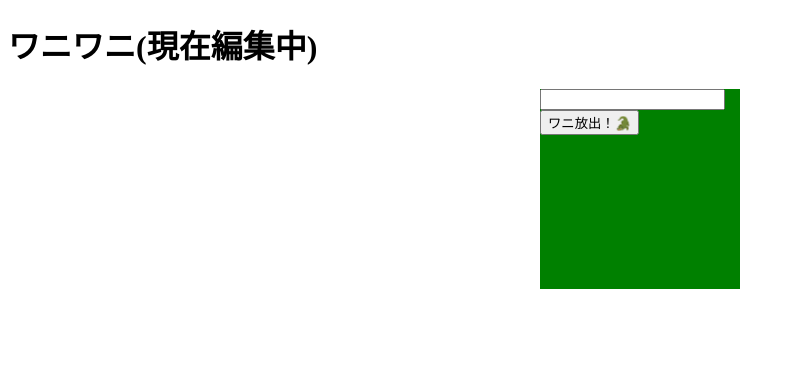
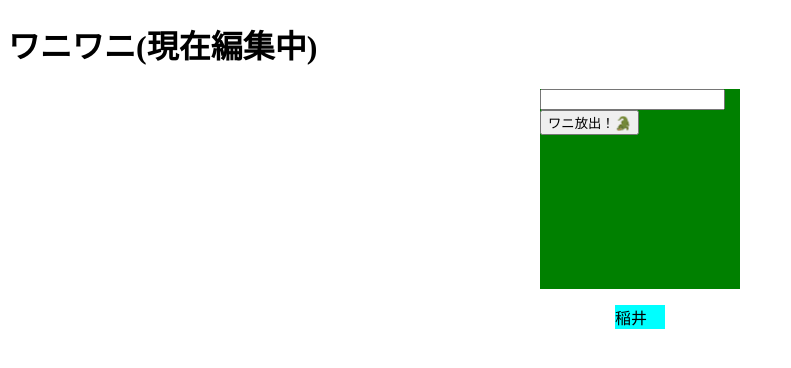
Before and after one commit to RyujiPointZero/RyujiPointZero.fnd20, a plain HTML site: page index.html in a window 1280 px wide. Shown: the whole page, without its empty margins (0-791 px from the left). Drawn offline with Linux system fonts and the light colour scheme.

Commit message:
Update index.html

```diff
--- a/index.html
+++ b/index.html
@@ -16,6 +16,7 @@
   </div>
   <div class = "bluebox">
   </div>
+<div class = "Name1"><p>稲井</p></div>
 
   <script type="text/javascript" src="FinalDocRyuji.js"></script>
 </body>
```
